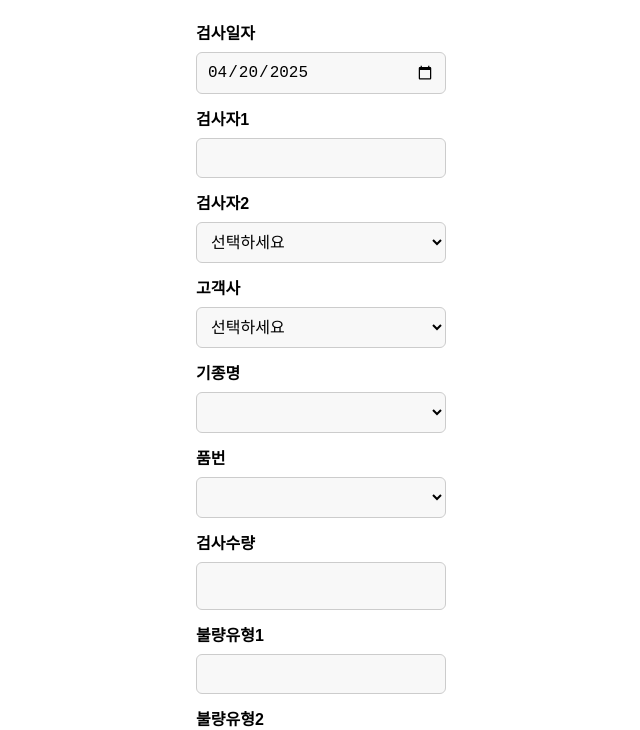
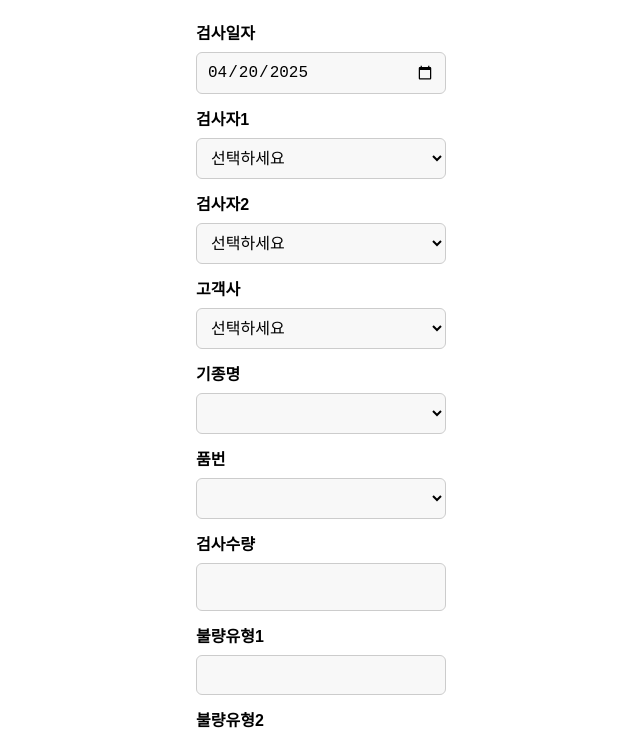
Before and after one commit to KnagByeongju-123/QC_inspection, a plain HTML site: page index.html in a window 1280 px wide. Shown: the part 75-805 px from the top of the page, without its empty margins (319-959 px from the left). Drawn offline with Linux system fonts and the light colour scheme.

Commit message:
Update index.html

```diff
--- a/index.html
+++ b/index.html
@@ -42,7 +42,24 @@
 <h2>검사일보 등록</h2>
 <form id="inspectionForm">
   <label>검사일자<input type="date" name="검사일자" id="inspectionDate" required></label>
-  <label>검사자1<input type="text" name="검사자1"></label>
+  <label>검사자1
+  <select name="검사자1">
+    <option value="">선택하세요</option>
+    <option value="오윤정">오윤정</option>
+    <option value="김미선">김미선</option>
+    <option value="송경옥">송경옥</option>
+    <option value="권혜영">권혜영</option>
+    <option value="김갑선">김갑선</option>
+    <option value="진정화">진정화</option>
+    <option value="이유선">이유선</option>
+    <option value="강란희">강란희</option>
+    <option value="차찬이">차찬이</option>
+    <option value="서성자">서성자</option>
+    <option value="전귀옥">전귀옥</option>
+    <option value="양혜정">양혜정</option>
+    <option value="기타">기타</option>
+  </select>
+</label>
   <label>검사자2
   <select name="검사자2">
     <option value="">선택하세요</option>
@@ -89,7 +106,7 @@
   <label>PPM<input type="number" name="PPM" id="ppm" readonly></label>
   <label>비고<input type="text" name="비고"></label>
 
-  <button type="submit">전송</button>
+  <button type="submit">제출</button>
 </form>
 
 <!-- 숫자 키패드 팝업 -->
```
